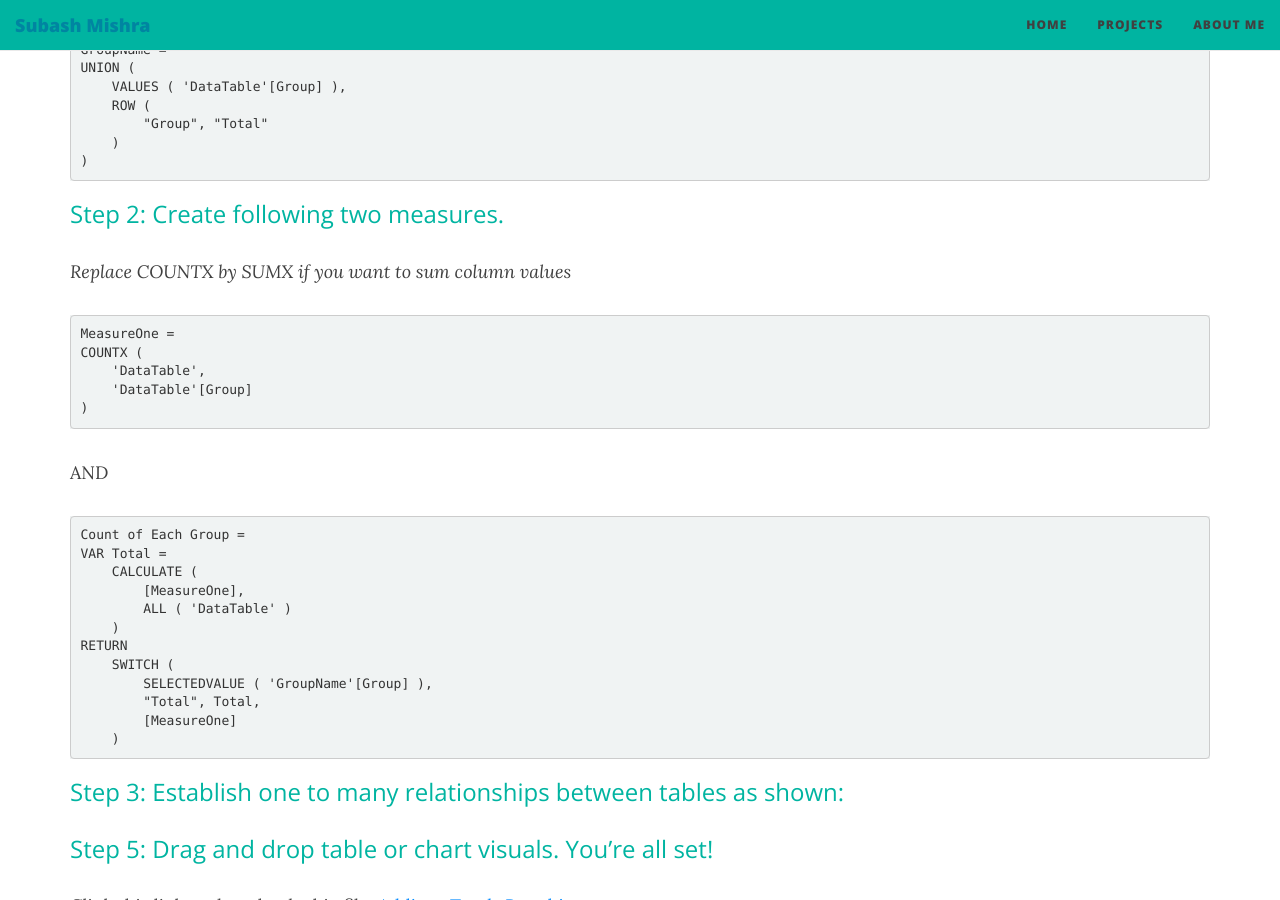
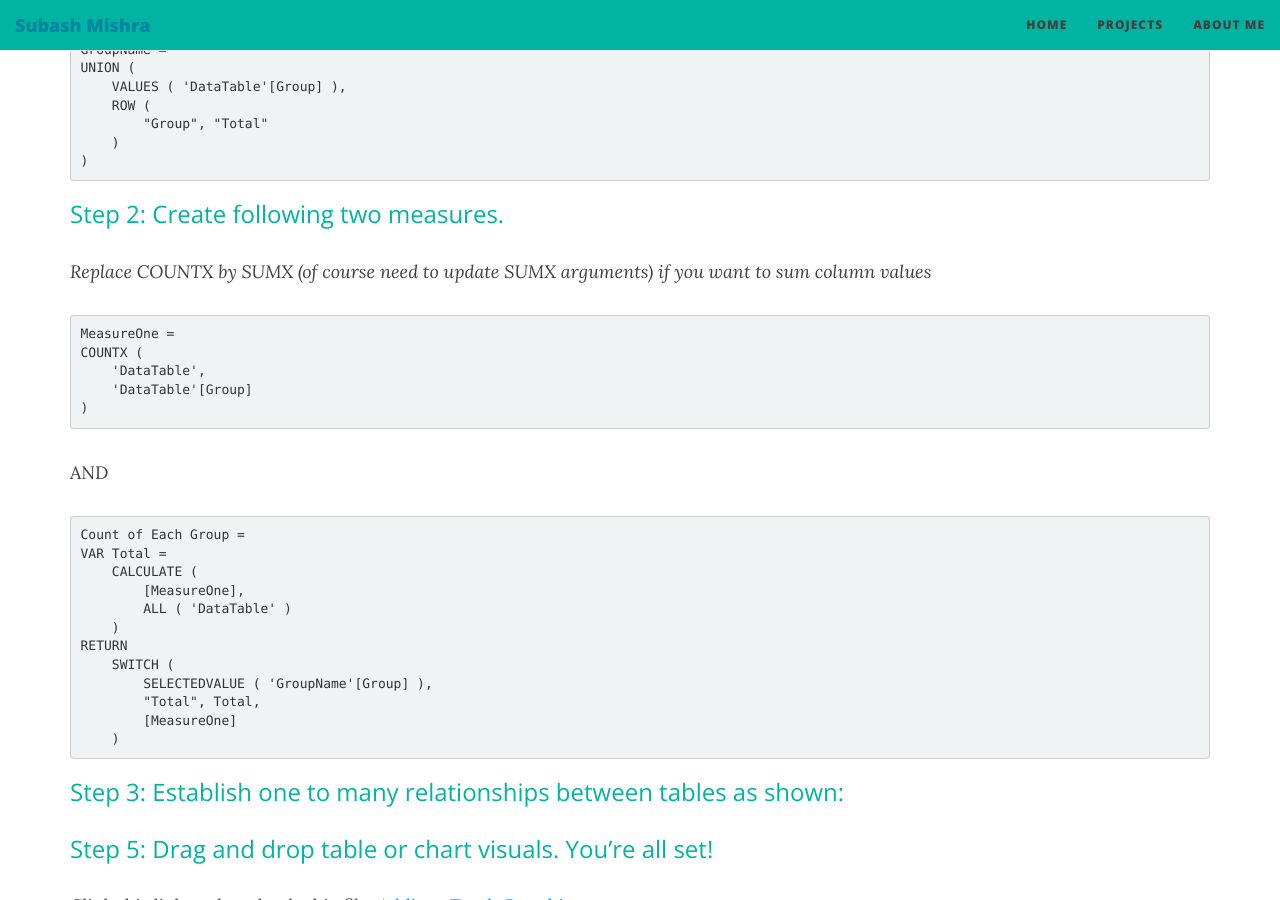
Before and after one commit to MishraSubash/MishraSubash.github.io, a Jekyll site: the page built from _posts/2021-10-12-Add -Total-Column-In-Charts.md, in a window 1280 px wide and 900 px high, scrolled down 660 px. Built offline with Jekyll 4.4.1, drawn with Linux system fonts in a browser that asks for light colours; nearby versions of some CDN libraries.

Commit message:
commit changes

````diff
--- a/_posts/2021-10-12-Add -Total-Column-In-Charts.md
+++ b/_posts/2021-10-12-Add -Total-Column-In-Charts.md
@@ -18,7 +18,7 @@ UNION (
 ```
 
 ### Step 2: Create following two measures.
-*Replace COUNTX by SUMX if you want to sum column values*
+*Replace COUNTX by SUMX (of course need to update SUMX arguments) if you want to sum column values*
 ```
 MeasureOne =
 COUNTX (
````
